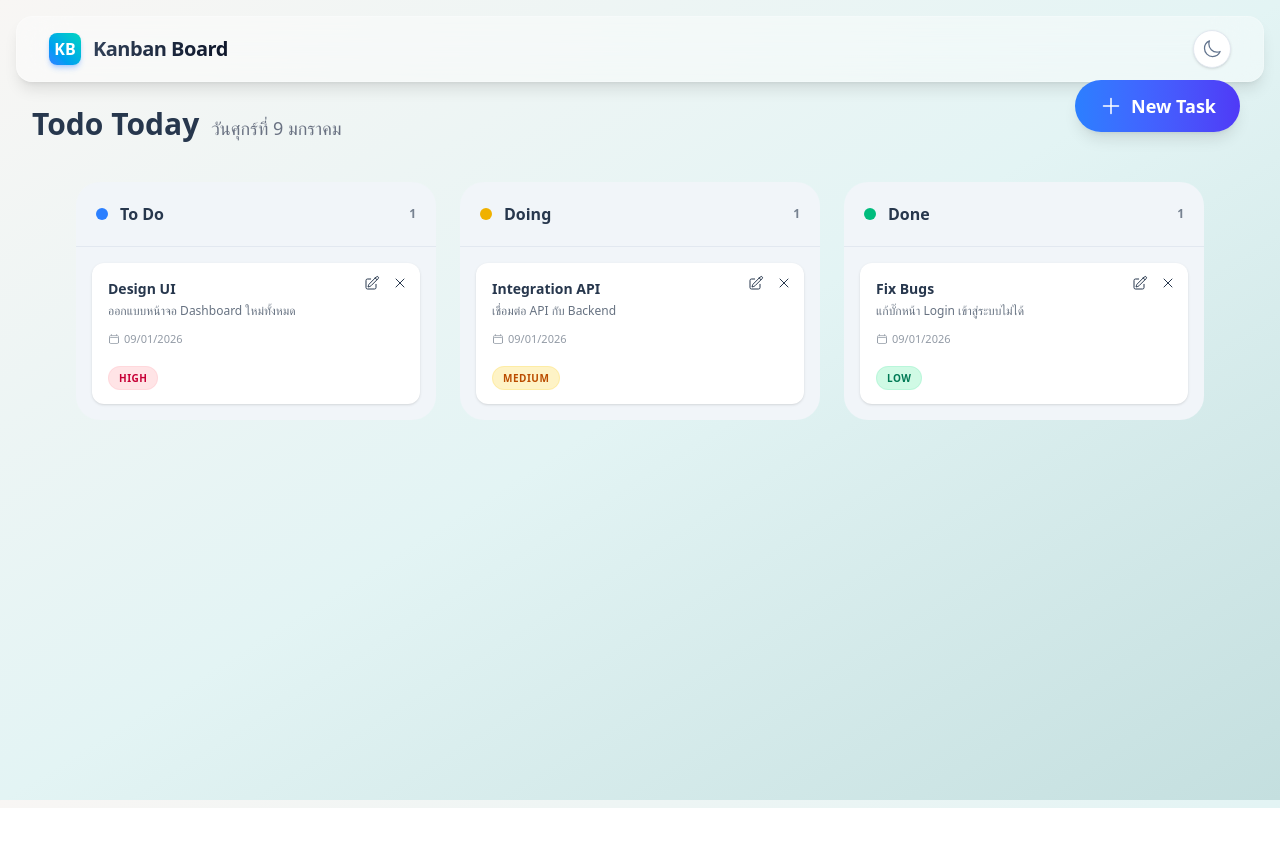
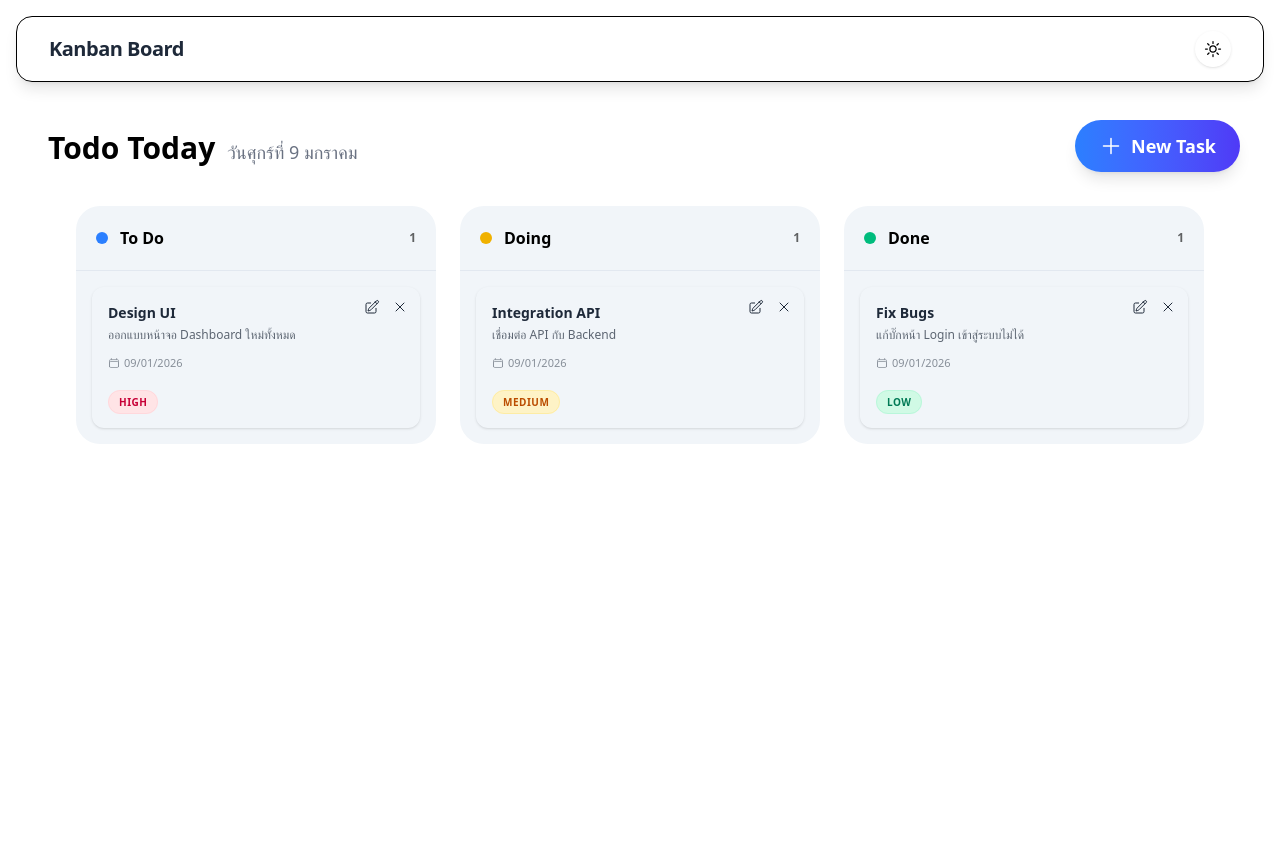
Before and after one commit to phraewchuthamat/task-board-react, a React (Vite) app: page / in a window 1280 px wide. Before the commit the page ends 808 px from the top, so only its background shows below. Built offline with nearby package versions, Linux system fonts and the light colour scheme.

Commit message:
Fix Theme

```diff
--- a/src/App.jsx
+++ b/src/App.jsx
@@ -4,10 +4,10 @@ import AlertPopup from './components/ui/AlertPopup'
 
 function App() {
     return (
-        <div>
+        <div className="min-h-screen bg-theme-light-bg dark:bg-theme-dark-bg transition-colors duration-300">
             <Navbar />
             <AlertPopup />
-            <main>
+            <main className="container mx-auto px-4 py-6">
                 <Board />
             </main>
         </div>
--- a/src/components/Board.jsx
+++ b/src/components/Board.jsx
@@ -79,7 +79,7 @@ export default function Board() {
             onDragCancel={handleDragCancel}
         >
             <div className="pt-8 px-8 pb-4">
-                <h1 className="text-3xl font-bold text-theme-light-text dark:text-theme-dark-text flex items-baseline gap-3">
+                <h1 className="text-3xl font-bold text-theme-light-text bg-theme-light-bg dark:bg-theme-dark-bg flex items-baseline gap-3">
                     Todo Today
                     <span className="text-lg font-medium text-gray-500 dark:text-gray-400">
                         {today}
@@ -114,7 +114,7 @@ export default function Board() {
                     setIsModalOpen(true)
                 }}
                 className="
-                    fixed top-20 right-10 z-50
+                    fixed top-30 right-10 z-50
                     flex items-center gap-2 px-6 py-3
                     bg-linear-to-r from-blue-500 to-indigo-600
                     hover:from-blue-600 hover:to-indigo-700
--- a/src/components/Navbar.jsx
+++ b/src/components/Navbar.jsx
@@ -5,22 +5,15 @@ export default function Navbar() {
     return (
         <Disclosure
             as="nav"
-            className="
-                sticky top-4 z-50 mx-4 mt-2 rounded-2xl
-                glass transition-all duration-500
-            "
+            className="sticky top-4 z-50 mx-4 mt-2 rounded-2xl bg-theme-light-surface/80 dark:bg-theme-dark-surface/80 backdrop-blur-md shadow-lg border border-theme-light-accent/30 dark:border-theme-dark-text/20 transition-all duration-300"
         >
             <div className="mx-auto max-w-7xl px-4 sm:px-6 lg:px-8">
                 <div className="relative flex h-16 items-center justify-between">
                     <div className="flex items-center gap-3">
-                        <div className="flex h-8 w-8 items-center justify-center rounded-lg bg-gradient-to-tr from-blue-500 to-teal-400 text-white font-bold shadow-md shadow-blue-500/30">
-                            KB
-                        </div>
-                        <span className="text-xl font-bold tracking-tight bg-clip-text text-transparent bg-gradient-to-r from-slate-700 to-slate-900 dark:from-white dark:to-slate-300">
+                        <span className="text-xl font-bold tracking-tight text-gray-800 dark:text-theme-dark-card">
                             Kanban Board
                         </span>
                     </div>
-
                     <div className="flex items-center gap-4">
                         <ThemeToggleButton />
                     </div>
--- a/src/components/ui/TaskCard.jsx
+++ b/src/components/ui/TaskCard.jsx
@@ -43,7 +43,7 @@ function TaskCard({ task, onEdit, isOverlay = false }) {
             style={style}
             {...attributes}
             {...listeners}
-            className="relative rounded-xl p-4 cursor-grab active:cursor-grabbing bg-white dark:bg-slate-800 shadow-sm"
+            className="relative rounded-xl p-4 cursor-grab active:cursor-grabbing bg-theme-light-card dark:bg-theme-dark-card text-gray-800 dark:text-theme-dark-card shadow-sm"
         >
             <div
                 className={clsx(
--- a/src/components/ui/ThemeToggleButton.jsx
+++ b/src/components/ui/ThemeToggleButton.jsx
@@ -2,7 +2,7 @@ import { useTheme } from '../../hooks/useTheme'
 import { MoonIcon, SunIcon } from '@heroicons/react/24/outline'
 
 const ThemeToggleButton = () => {
-    const { theme, toggleTheme } = useTheme()
+    const { isDark, toggleTheme } = useTheme()
 
     return (
         <button
@@ -13,21 +13,20 @@ const ThemeToggleButton = () => {
                 hover:scale-110 active:scale-95 shadow-sm
 
                 ${
-                    theme === 'light'
+                    isDark === 'light'
                         ? 'bg-white text-slate-500 hover:text-indigo-600 hover:bg-slate-100 border border-slate-200'
                         : ''
                 }
 
-
                 ${
-                    theme === 'dark'
+                    isDark === 'dark'
                         ? 'bg-slate-800 text-slate-400 hover:text-yellow-400 border border-slate-700'
                         : ''
                 }
             `}
         >
             <div className="relative w-5 h-5">
-                {theme === 'light' ? (
+                {isDark === 'light' ? (
                     <MoonIcon className="w-5 h-5 animate-in fade-in zoom-in duration-300" />
                 ) : (
                     <SunIcon className="w-5 h-5 animate-in fade-in zoom-in duration-300" />
--- a/src/context/ThemeContext.jsx
+++ b/src/context/ThemeContext.jsx
@@ -3,26 +3,30 @@ import { createContext, useState, useEffect } from 'react'
 const ThemeContext = createContext()
 
 export default function ThemeProvider({ children }) {
-    const [theme, setTheme] = useState(() => {
-        if (typeof window !== 'undefined') {
-            return localStorage.getItem('theme') || 'light'
+    const [isDark, setIsDark] = useState(() => {
+        const saved = localStorage.getItem('darkMode')
+        if (saved !== null) {
+            return JSON.parse(saved)
         }
-        return 'light'
+        return window.matchMedia('(prefers-color-scheme: dark)').matches
     })
 
+    useEffect(() => {
+        localStorage.setItem('darkMode', JSON.stringify(isDark))
+
+        if (isDark) {
+            document.documentElement.classList.add('dark')
+        } else {
+            document.documentElement.classList.remove('dark')
+        }
+    }, [isDark])
+
     const toggleTheme = () => {
-        setTheme((prev) => (prev === 'light' ? 'dark' : 'light'))
+        setIsDark((prev) => !prev)
     }
 
-    useEffect(() => {
-        const root = document.documentElement
-        root.classList.remove('light', 'dark')
-        root.classList.add(theme)
-        localStorage.setItem('theme', theme)
-    }, [theme])
-
     return (
-        <ThemeContext.Provider value={{ theme, toggleTheme }}>
+        <ThemeContext.Provider value={{ isDark, toggleTheme }}>
             {children}
         </ThemeContext.Provider>
     )
--- a/src/index.css
+++ b/src/index.css
@@ -1,29 +1 @@
 @import 'tailwindcss';
-
-@layer utilities {
-    .scrollbar-thin::-webkit-scrollbar {
-        width: 6px;
-    }
-    .scrollbar-thin::-webkit-scrollbar-track {
-        background: transparent;
-    }
-    .scrollbar-thin::-webkit-scrollbar-thumb {
-        @apply bg-gray-400/50 dark:bg-gray-600/50 rounded-full hover:bg-gray-400 dark:hover:bg-gray-500;
-    }
-
-    .glass {
-        @apply bg-white/40 dark:bg-slate-900/40 backdrop-blur-xl border border-white/20 dark:border-white/10 shadow-lg;
-    }
-
-    .glass-card {
-        @apply bg-white/60 dark:bg-slate-800/60 backdrop-blur-md border border-white/40 dark:border-white/5 shadow-sm hover:shadow-md transition-all duration-300;
-    }
-}
-
-body {
-    @apply min-h-screen transition-colors duration-500
-           bg-gradient-to-br from-[#F8F6F4] via-[#E3F4F4] to-[#C4DFDF]
-           dark:from-[#27374D] dark:via-[#526D82] dark:to-[#27374D]
-           text-[#27374D] dark:text-[#DDE6ED];
-    background-attachment: fixed;
-}
--- a/tailwind.config.js
+++ b/tailwind.config.js
@@ -1,9 +1,12 @@
-/** @type {import('tailwindcss').Config} */
+/** @type {import("tailwindcss").Config} */
 export default {
     darkMode: 'class',
     content: ['./index.html', './src/**/*.{js,ts,jsx,tsx}'],
     theme: {
         extend: {
+            fontFamily: {
+                sans: ['ui-sans-serif', 'system-ui'],
+            },
             colors: {
                 theme: {
                     dark: {
```
